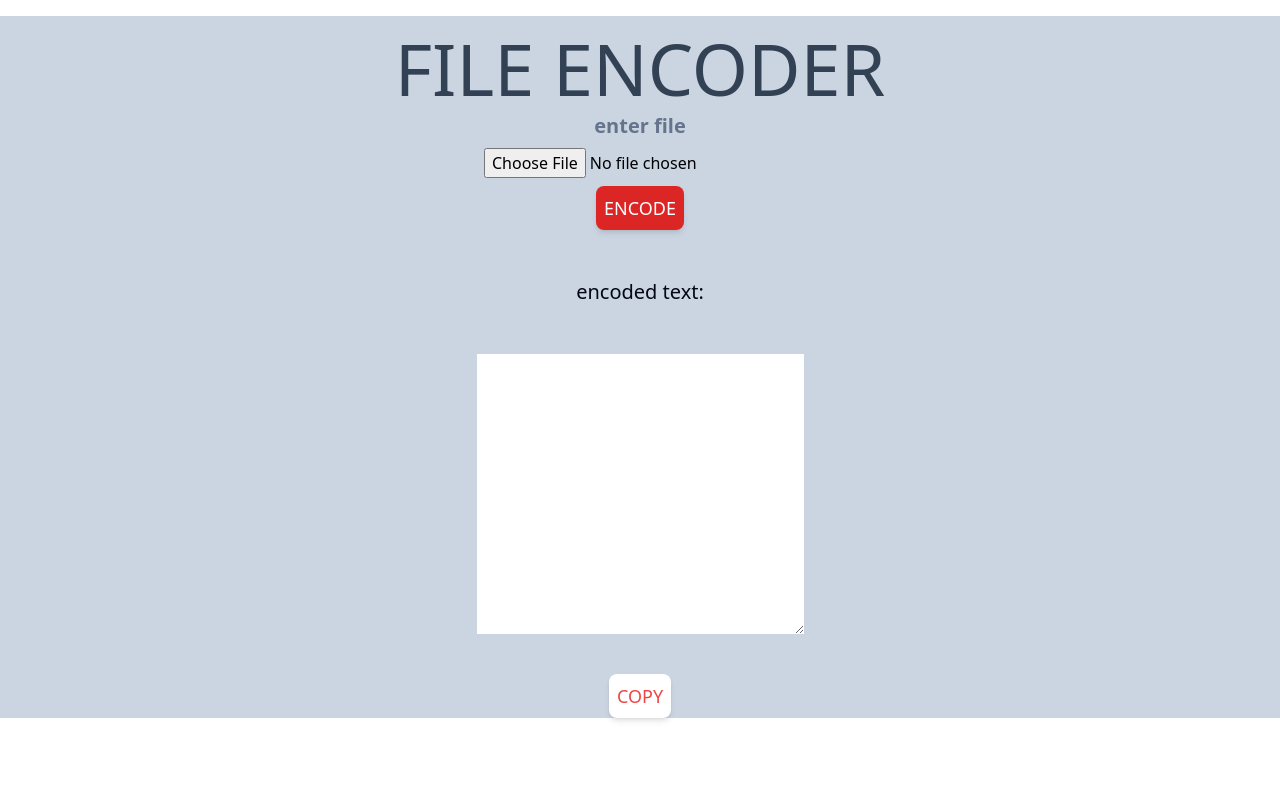
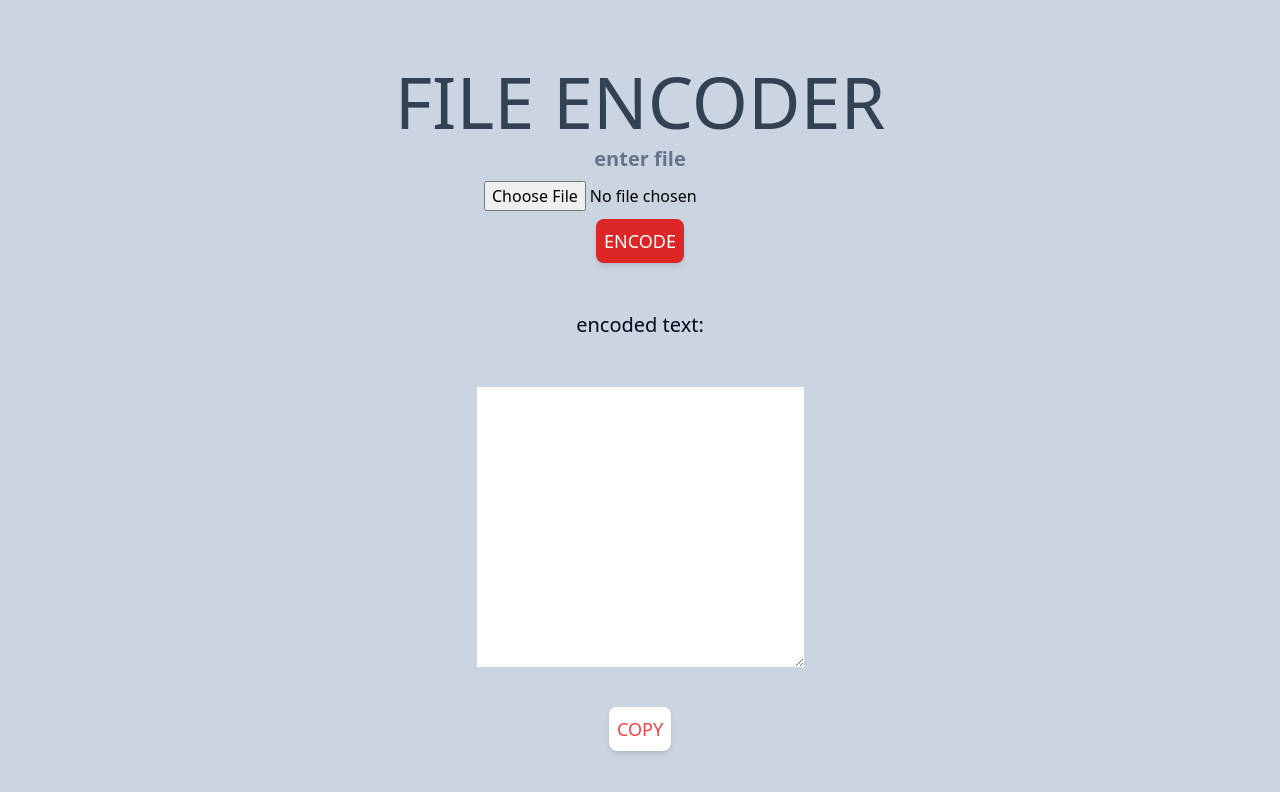
Before and after one commit to harshit0571/Base64-Encoder, a Next.js app: page / in a window 1280 px wide. Shown: the top 792 px of the page. Built offline with nearby package versions, Linux system fonts and the light colour scheme.

Commit message:
ui finally done

```diff
--- a/src/pages/index.js
+++ b/src/pages/index.js
@@ -17,7 +17,7 @@ export default function Home() {
 
   return (
     <>
-      <div className="mt-4 flex-col justify-center items-center flex bg-slate-300 w-[100%]">
+      <div className="flex-col justify-center items-center flex bg-slate-300 absolute h-[100%] w-[100%]">
         <div className="mt-4 flex items-center flex-col">
           <h1 className="lg:text-7xl sm:text-4xl md:text-5xl text-slate-700">
             FILE ENCODER
```
